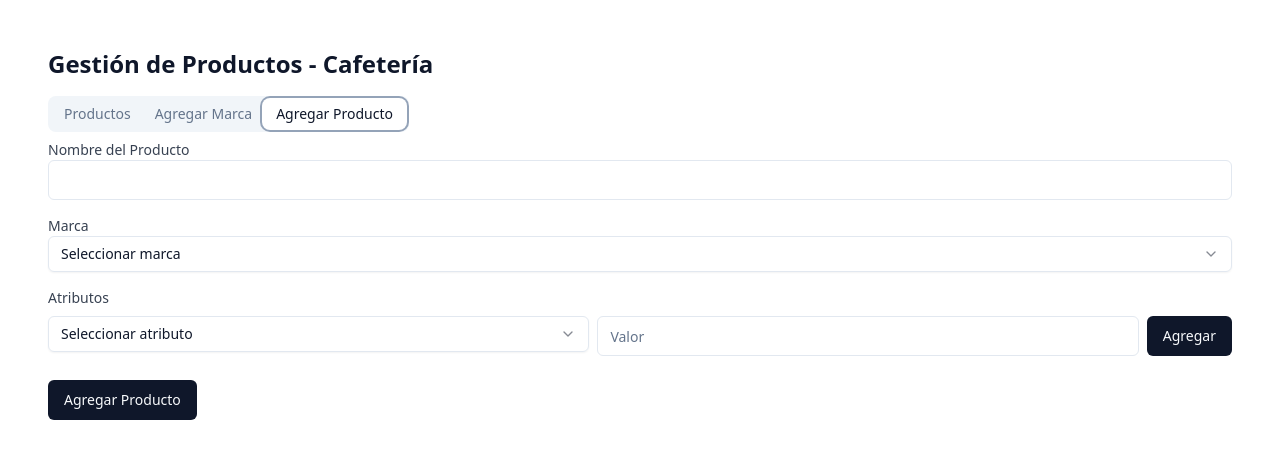
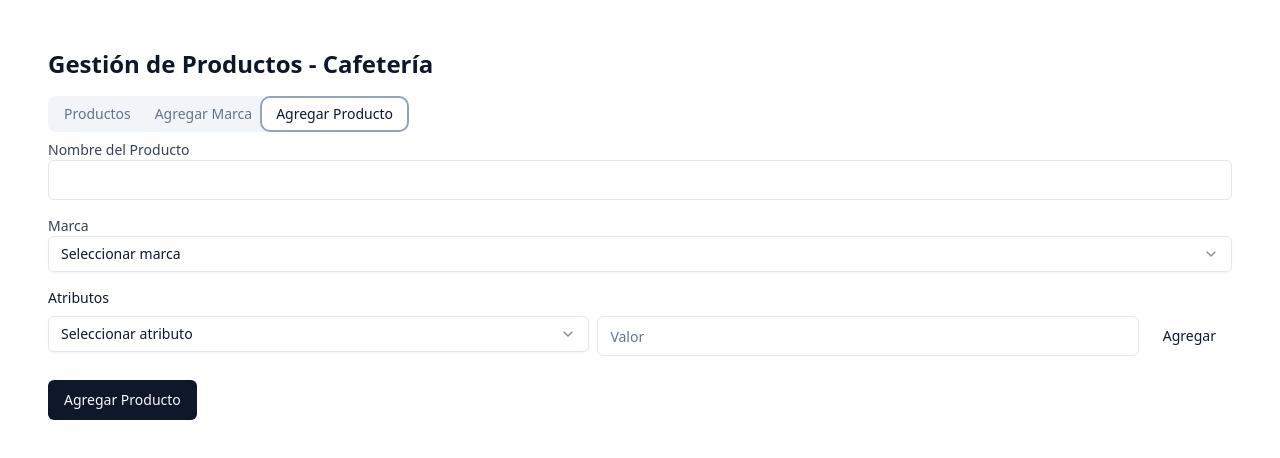
Before and after one commit to EncafeinadosCompany/showcase-coffee, a React (Vite) app: page / in a window 1280 px wide. Both pictures are taken after typing "Sample" into the empty fields and a click on the tab "Agregar Producto". Shown: the top 458 px of the page. Built offline with nearby package versions, Linux system fonts and the light colour scheme.

Commit message:
feat: :zap: add

```diff
--- a/src/pages/products/components/add-product-form.tsx
+++ b/src/pages/products/components/add-product-form.tsx
@@ -16,7 +16,7 @@ export default function AddProductForm({ brands, attributes, onAddProduct, onAdd
   const [productAttributes, setProductAttributes] = useState<Array<{ name: string; value: string }>>([])
   const [newAttribute, setNewAttribute] = useState("")
   const [newAttributeValue, setNewAttributeValue] = useState("")
-
+  const [newCustomAttribute, setNewCustomAttribute] = useState("")
   const handleSubmit = (e: React.FormEvent) => {
     e.preventDefault()
     onAddProduct({
@@ -27,15 +27,20 @@ export default function AddProductForm({ brands, attributes, onAddProduct, onAdd
     setName("")
     setBrandId("")
     setProductAttributes([])
+    setNewAttribute("")
+    setNewCustomAttribute("")
+    setNewAttributeValue("")
   }
 
   const handleAddAttribute = () => {
-    if (newAttribute && newAttributeValue) {
-      setProductAttributes([...productAttributes, { name: newAttribute, value: newAttributeValue }])
+    const attributeName = newAttribute === "new" ? newCustomAttribute : newAttribute
+    if (attributeName && newAttributeValue) {
+      setProductAttributes([...productAttributes, { name: attributeName, value: newAttributeValue }])
       setNewAttribute("")
+      setNewCustomAttribute("")
       setNewAttributeValue("")
-      if (!attributes.includes(newAttribute)) {
-        onAddAttribute(newAttribute)
+      if (!attributes.includes(attributeName)) {
+        onAddAttribute(attributeName)
       }
     }
   }
@@ -66,16 +71,16 @@ export default function AddProductForm({ brands, attributes, onAddProduct, onAdd
         </Select>
       </div>
       <div>
-        <h3 className="text-sm font-medium text-gray-700 mb-2">Atributos</h3>
+        <h3 className="text-sm font-medium text-cafe-dark mb-2">Atributos</h3>
         {productAttributes.map((attr, index) => (
           <div key={index} className="flex gap-2 mb-2">
-            <Input value={attr.name} readOnly />
-            <Input value={attr.value} readOnly />
+            <Input value={attr.name} readOnly className="bg-white border-cafe-medium" />
+            <Input value={attr.value} readOnly className="bg-white border-cafe-medium" />
           </div>
         ))}
         <div className="flex gap-2 mb-2">
           <Select value={newAttribute} onValueChange={setNewAttribute}>
-            <SelectTrigger>
+            <SelectTrigger className="bg-white border-cafe-medium">
               <SelectValue placeholder="Seleccionar atributo" />
             </SelectTrigger>
             <SelectContent>
@@ -87,15 +92,25 @@ export default function AddProductForm({ brands, attributes, onAddProduct, onAdd
               <SelectItem value="new">Agregar nuevo atributo</SelectItem>
             </SelectContent>
           </Select>
-          {newAttribute === "new" && (
+          {newAttribute === "new" ? (
             <Input
               placeholder="Nuevo atributo"
-              value={newAttribute}
-              onChange={(e) => setNewAttribute(e.target.value)}
+              value={newCustomAttribute}
+              onChange={(e) => setNewCustomAttribute(e.target.value)}
+              className="bg-white border-cafe-medium"
             />
-          )}
-          <Input placeholder="Valor" value={newAttributeValue} onChange={(e) => setNewAttributeValue(e.target.value)} />
-          <Button type="button" onClick={handleAddAttribute}>
+          ) : null}
+          <Input
+            placeholder="Valor"
+            value={newAttributeValue}
+            onChange={(e) => setNewAttributeValue(e.target.value)}
+            className="bg-white border-cafe-medium"
+          />
+          <Button
+            type="button"
+            onClick={handleAddAttribute}
+            className="bg-cafe-light text-cafe-dark hover:bg-cafe-medium hover:text-cafe-cream"
+          >
             Agregar
           </Button>
         </div>
```
